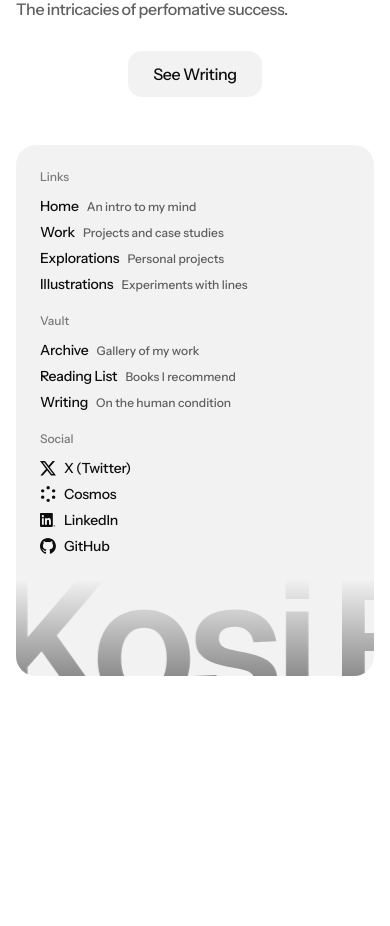
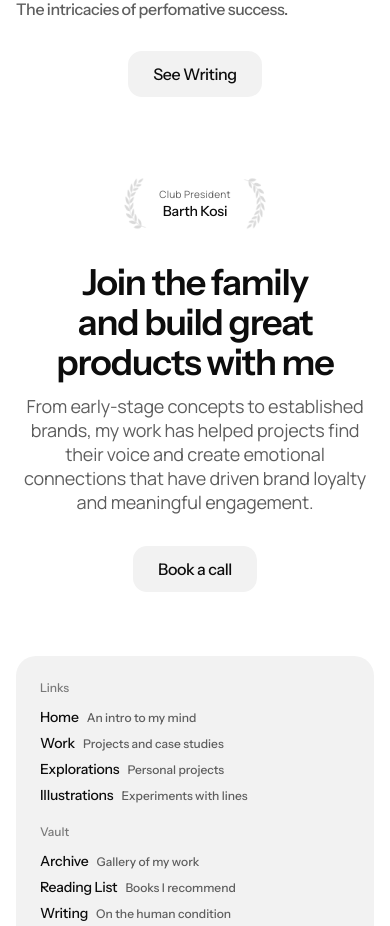
Before and after one commit to barthkosi/portfolio, a Next.js app: page / in a window 390 px wide. Shown: the part 5520-6446 px from the top of the page. Before the commit the page ends 6212 px from the top, so only its background shows below. Built offline with nearby package versions, Linux system fonts and the light colour scheme.

Commit message:
Add home CTA section from Figma

```diff
--- a/src/components/pages/HomeContent.tsx
+++ b/src/components/pages/HomeContent.tsx
@@ -5,6 +5,7 @@ import {
     FeaturedWorkSection,
     ExplorationsSection,
     WritingSection,
+    JoinFamilySection,
     AboutSection
 } from "@/components/pages/home";
 
@@ -18,6 +19,7 @@ export default function HomeContent() {
             <AboutSection />
             <ExplorationsSection />
             <WritingSection />
+            <JoinFamilySection />
         </main>
     );
 }
--- /dev/null
+++ b/src/components/pages/home/JoinFamilySection.tsx
@@ -0,0 +1,54 @@
+"use client";
+
+import Image from "next/image";
+import Button from "@/components/interface/Button";
+
+export default function JoinFamilySection() {
+    return (
+        <section className="flex flex-col items-center px-4 md:px-8 py-12 gap-8 text-center">
+            <div className="flex items-center justify-center gap-3">
+                <Image
+                    src="/images/home/cta-laurel-left.png"
+                    alt=""
+                    width={24}
+                    height={53}
+                    className="h-[53px] w-6 object-contain dark:invert"
+                    aria-hidden="true"
+                />
+                <div className="flex flex-col items-center">
+                    <p className="font-[var(--font-family-blog)] text-[10px] leading-[15px] tracking-[0.25px] text-[var(--content-secondary)]">
+                        Club President
+                    </p>
+                    <p className="label-s text-[var(--content-primary)]">
+                        Barth Kosi
+                    </p>
+                </div>
+                <Image
+                    src="/images/home/cta-laurel-right.png"
+                    alt=""
+                    width={24}
+                    height={53}
+                    className="h-[53px] w-6 object-contain dark:invert"
+                    aria-hidden="true"
+                />
+            </div>
+
+            <div className="flex w-full max-w-[720px] flex-col items-center gap-3">
+                <h2 className="max-w-[720px] text-balance text-[2.25rem] font-semibold leading-[2.5rem] tracking-[-1.2px] md:text-[2.75rem] md:leading-[3rem] md:tracking-[-1.6px]">
+                    Join the family and build great products with me
+                </h2>
+                <p className="body-l max-w-[720px] text-pretty text-[var(--content-secondary)]">
+                    From early-stage concepts to established brands, my work has helped projects find their voice and create emotional connections that have driven brand loyalty and meaningful engagement.
+                </p>
+            </div>
+
+            <Button
+                href="https://cal.com/barthkosi/intro"
+                openInNewTab
+                variant="secondary"
+            >
+                Book a call
+            </Button>
+        </section>
+    );
+}
--- a/src/components/pages/home/index.ts
+++ b/src/components/pages/home/index.ts
@@ -3,3 +3,4 @@ export { default as FeaturedWorkSection } from './FeaturedWorkSection';
 export { default as ExplorationsSection } from './ExplorationsSection';
 export { default as WritingSection } from './WritingSection';
 export { default as AboutSection } from './AboutSection';
+export { default as JoinFamilySection } from './JoinFamilySection';
```
Also changed, not shown: public/images/home/cta-laurel-left.png (added), public/images/home/cta-laurel-right.png (added).
